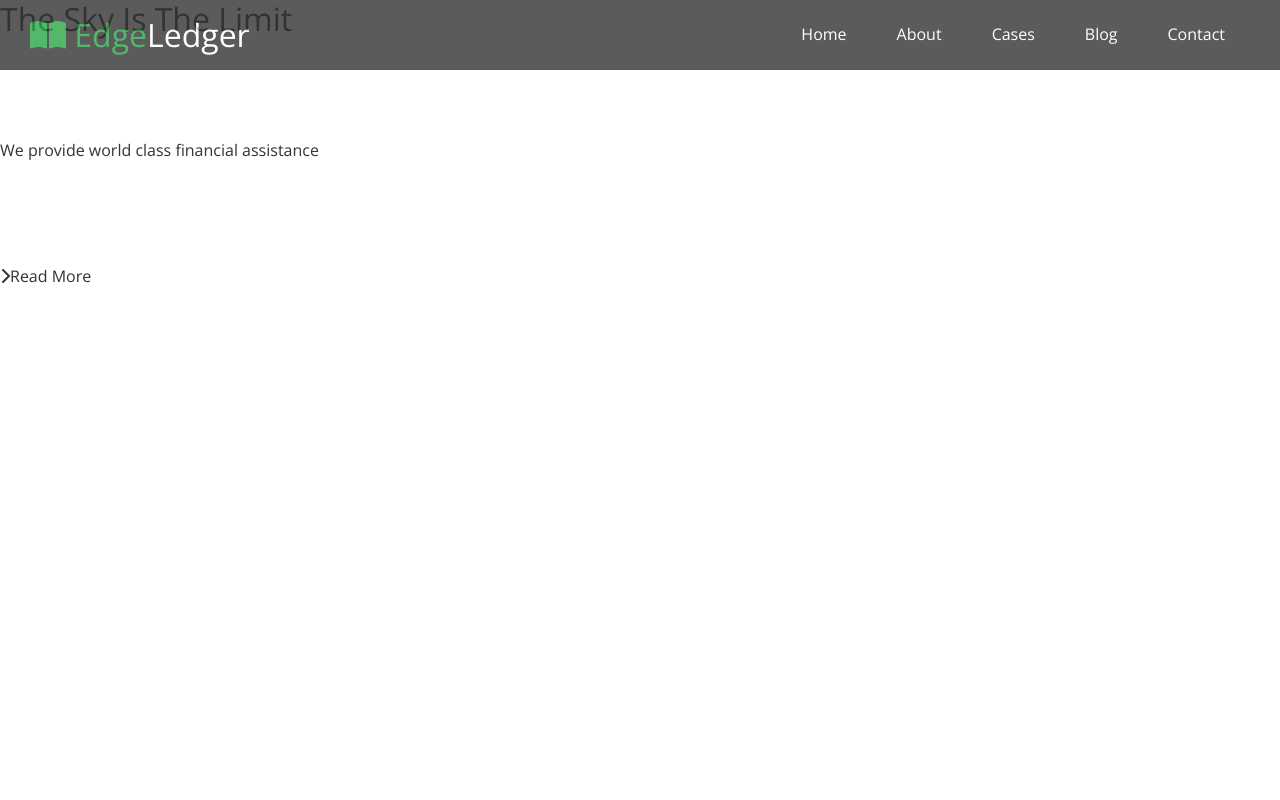
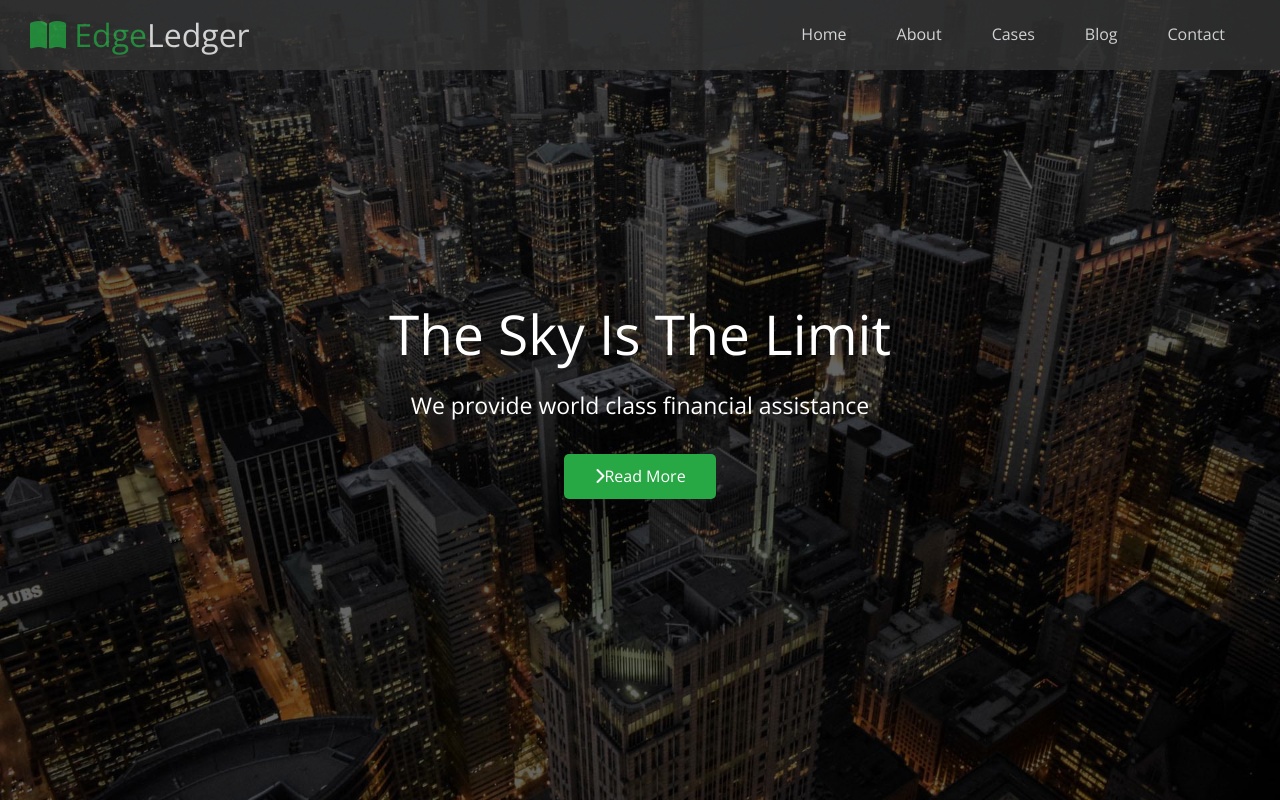
Before and after one commit to SiphoPrinceMarubelela/EdgeLedger, a plain HTML site: page index.html in a window 1280 px wide. Drawn offline with nearby package versions, Linux system fonts and the light colour scheme.

Commit message:
Added the hero section & overlay

```diff
--- a/css/style.css
+++ b/css/style.css
@@ -66,3 +66,51 @@ img {
 .navbar .logo {
     font-weight: 400;
 }
+
+/* HEADER */
+.hero {
+    background: url(../image_resources/home/showcase.jpg) no-repeat center center/cover;
+    height: 100vh;
+    position: relative;
+    color: #fff;
+}
+
+.hero .content {
+    display: flex;
+    flex-direction: column;
+    align-items: center;
+    justify-content: center;
+    text-align: center;
+    height: 100%;
+    padding: 0 20px;
+}
+
+.hero .content h1 {
+    font-size: 55px;
+}
+
+.hero .content p {
+    font-size: 23px;
+    min-width: 600px;
+    margin: 20px 0 30px;
+}
+
+/* PSEUDO SELECTORS */
+/*I will use this to dim the brightness of the background image*/
+.hero::before {
+    content: '';
+    position: absolute;
+    top: 0;
+    left: 0;
+    width: 100%;
+    height: 100%;
+    background: rgb(0,0,0,0.6);
+}
+
+/*To make the content brighter than image, (Z-index)
+    NB: the higher z-index is, the closer to the screen it is!
+*/
+
+.hero * {
+    z-index: 10;
+}
--- a/css/utilities.css
+++ b/css/utilities.css
@@ -8,3 +8,40 @@
 .text-secondary {
     color: #0284d0;
 }
+
+/* BUTTONS */
+.btn {
+    cursor: pointer;
+    display: inline-block;
+    padding: 10px 30px;
+    color: #fff;
+    background: #28a745;
+    border: none;
+    border-radius: 5px;
+}
+
+.btn:hover {
+    opacity: 0.9;
+}
+
+/* OPTIONAL BUTTON */
+
+.btn-primary {
+    background: #28a745;
+    color: #fff;
+}
+
+.btn-secondary {
+    background: #0284d0;
+    color: #fff;
+}
+
+.btn-dark {
+    background: #333;
+    color: #fff;
+}
+
+.btn-light {
+    background: #f4f4f4;
+    color: #333;
+}
```
